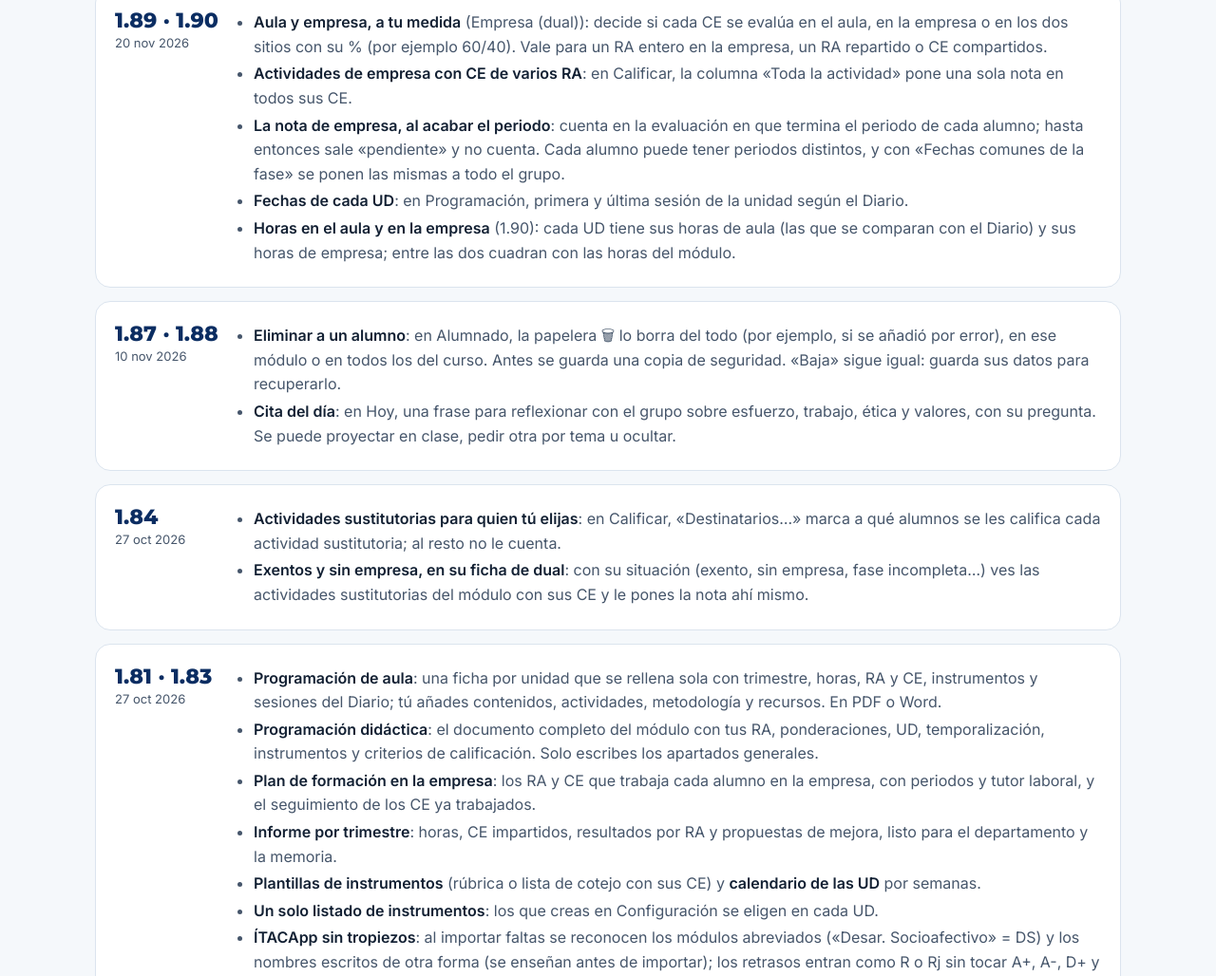
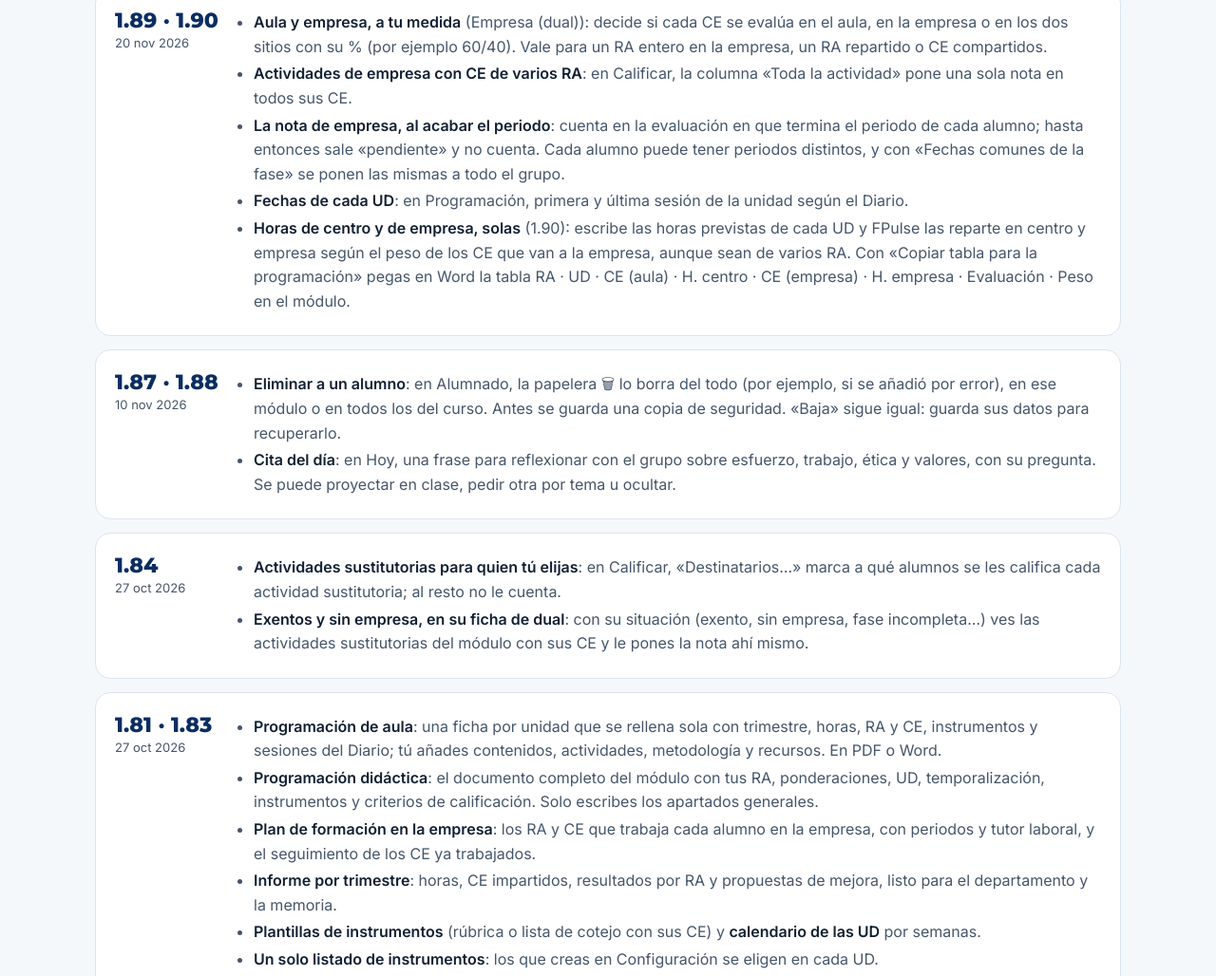
Before and after one commit to pedrauu-beep/fpulse, a plain HTML site: page index.html in a window 1280 px wide. Shown: the part 9328-10356 px from the top of the page at 95% size. Drawn offline with Linux system fonts and the light colour scheme.

Commit message:
FPulse 1.90: reparto automático de las horas de cada UD en centro y empresa por peso de CE y tabla para la programación
Co-Authored-By: Claude Opus 5.5 <noreply@anthropic.com>
Claude-Session: https://claude.ai/code/session_0166dYJjzn2iUTUQTtV7Wx9C

```diff
--- a/index.html
+++ b/index.html
@@ -511,7 +511,7 @@ footer a{color:var(--ink2)}
     <div class="head"><h2>Novedades</h2><p>FPulse mejora con lo que pedimos en el aula.</p></div>
     <div class="log">
       <div class="ver"><div><div class="v">1.89 · 1.90</div><div class="d">20 nov 2026</div></div>
-        <ul><li><b>Aula y empresa, a tu medida</b> (Empresa (dual)): decide si cada CE se evalúa en el aula, en la empresa o en los dos sitios con su % (por ejemplo 60/40). Vale para un RA entero en la empresa, un RA repartido o CE compartidos.</li><li><b>Actividades de empresa con CE de varios RA</b>: en Calificar, la columna «Toda la actividad» pone una sola nota en todos sus CE.</li><li><b>La nota de empresa, al acabar el periodo</b>: cuenta en la evaluación en que termina el periodo de cada alumno; hasta entonces sale «pendiente» y no cuenta. Cada alumno puede tener periodos distintos, y con «Fechas comunes de la fase» se ponen las mismas a todo el grupo.</li><li><b>Fechas de cada UD</b>: en Programación, primera y última sesión de la unidad según el Diario.</li><li><b>Horas en el aula y en la empresa</b> (1.90): cada UD tiene sus horas de aula (las que se comparan con el Diario) y sus horas de empresa; entre las dos cuadran con las horas del módulo.</li></ul></div>
+        <ul><li><b>Aula y empresa, a tu medida</b> (Empresa (dual)): decide si cada CE se evalúa en el aula, en la empresa o en los dos sitios con su % (por ejemplo 60/40). Vale para un RA entero en la empresa, un RA repartido o CE compartidos.</li><li><b>Actividades de empresa con CE de varios RA</b>: en Calificar, la columna «Toda la actividad» pone una sola nota en todos sus CE.</li><li><b>La nota de empresa, al acabar el periodo</b>: cuenta en la evaluación en que termina el periodo de cada alumno; hasta entonces sale «pendiente» y no cuenta. Cada alumno puede tener periodos distintos, y con «Fechas comunes de la fase» se ponen las mismas a todo el grupo.</li><li><b>Fechas de cada UD</b>: en Programación, primera y última sesión de la unidad según el Diario.</li><li><b>Horas de centro y de empresa, solas</b> (1.90): escribe las horas previstas de cada UD y FPulse las reparte en centro y empresa según el peso de los CE que van a la empresa, aunque sean de varios RA. Con «Copiar tabla para la programación» pegas en Word la tabla RA · UD · CE (aula) · H. centro · CE (empresa) · H. empresa · Evaluación · Peso en el módulo.</li></ul></div>
       <div class="ver"><div><div class="v">1.87 · 1.88</div><div class="d">10 nov 2026</div></div>
         <ul><li><b>Eliminar a un alumno</b>: en Alumnado, la papelera 🗑 lo borra del todo (por ejemplo, si se añadió por error), en ese módulo o en todos los del curso. Antes se guarda una copia de seguridad. «Baja» sigue igual: guarda sus datos para recuperarlo.</li><li><b>Cita del día</b>: en Hoy, una frase para reflexionar con el grupo sobre esfuerzo, trabajo, ética y valores, con su pregunta. Se puede proyectar en clase, pedir otra por tema u ocultar.</li></ul></div>
       <div class="ver"><div><div class="v">1.84</div><div class="d">27 oct 2026</div></div>
```
Also changed, not shown: 2 other files.
